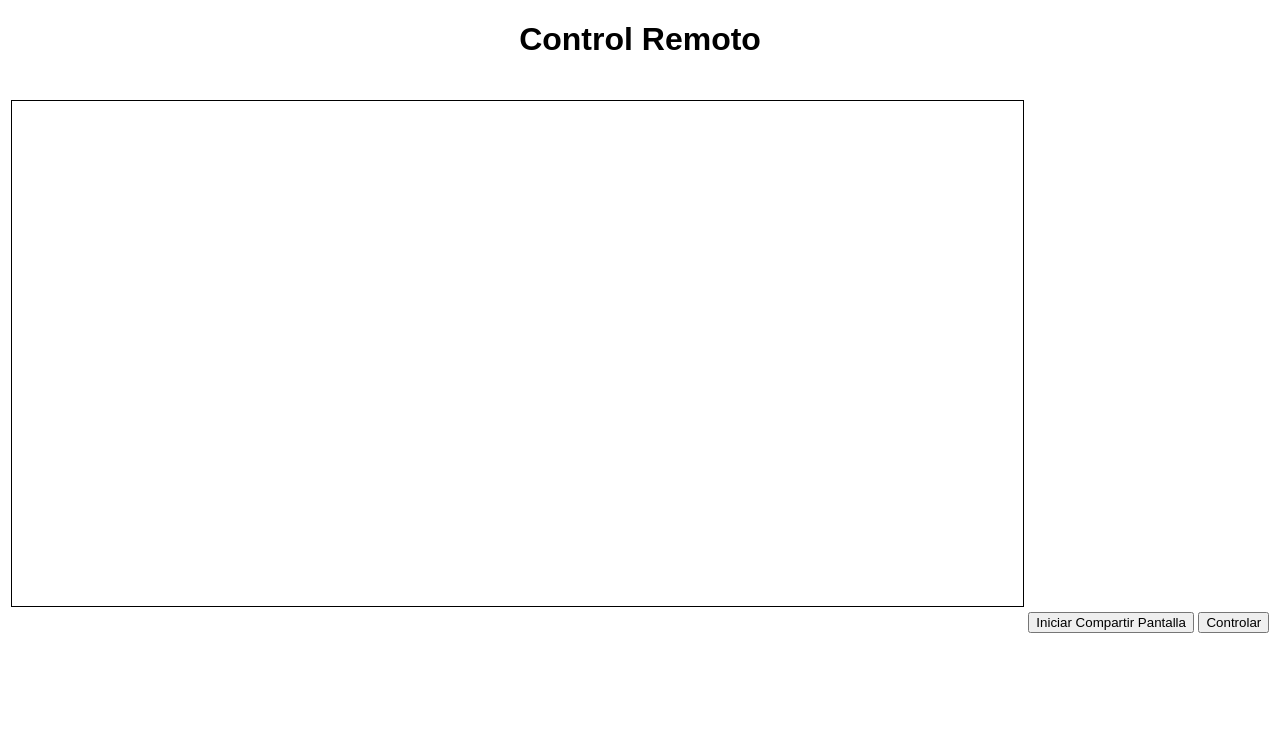
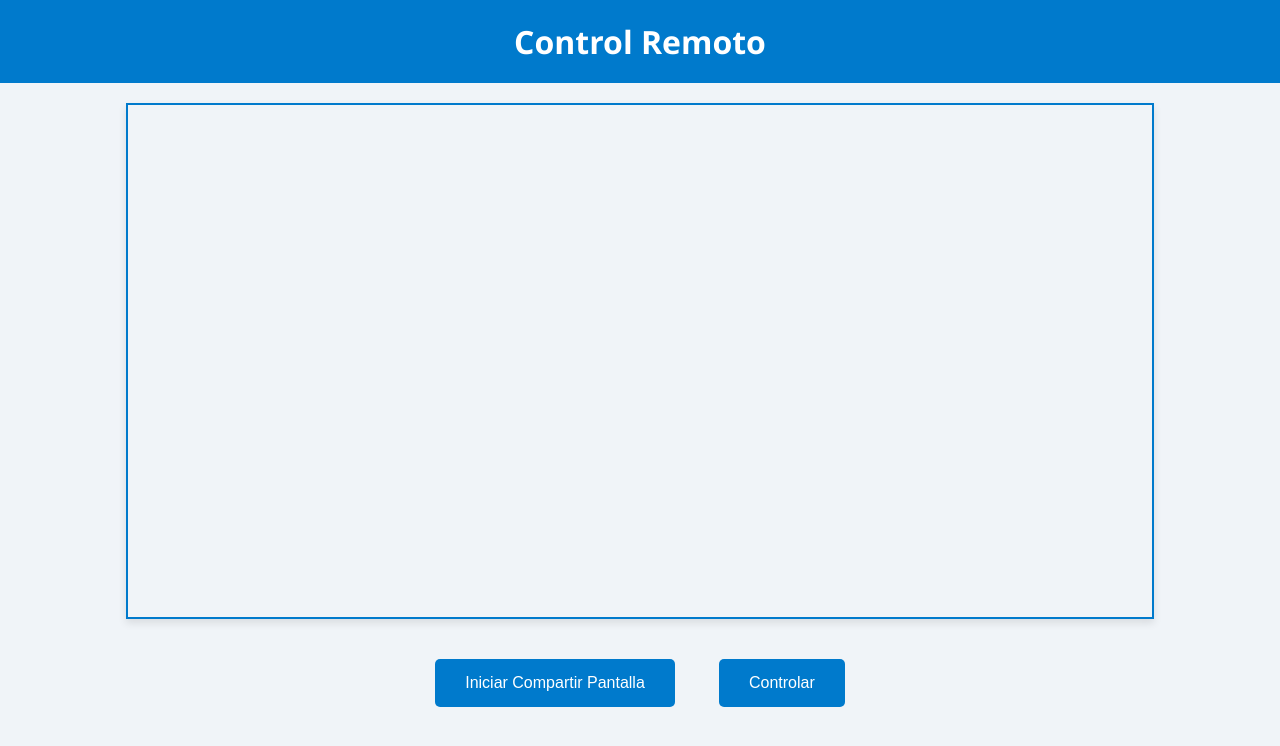
Before and after one commit to Mds1gnal2/chatjs, a website: page public/index.html in a window 1280 px wide. Drawn offline with nearby package versions, Linux system fonts and the light colour scheme; no server answers.

Commit message:
Update index.html

```diff
--- a/public/index.html
+++ b/public/index.html
@@ -5,8 +5,41 @@
     <meta name="viewport" content="width=device-width, initial-scale=1.0">
     <title>Control Remoto</title>
     <style>
-        body { font-family: Arial, sans-serif; text-align: center; }
-        video { width: 80%; margin: 20px auto; border: 1px solid black; }
+        body {
+            font-family: 'Segoe UI', Tahoma, Geneva, Verdana, sans-serif;
+            background-color: #f0f4f8;
+            color: #333;
+            text-align: center;
+            margin: 0;
+            padding: 0;
+        }
+        h1 {
+            background-color: #007acc;
+            color: white;
+            padding: 20px;
+            margin: 0;
+        }
+        video {
+            border: 2px solid #007acc;
+            width: 80%;
+            margin: 20px auto;
+            display: block;
+            box-shadow: 0 4px 8px rgba(0, 0, 0, 0.1);
+        }
+        button {
+            background-color: #007acc;
+            color: white;
+            border: none;
+            padding: 15px 30px;
+            margin: 20px;
+            cursor: pointer;
+            font-size: 16px;
+            border-radius: 5px;
+            transition: background-color 0.3s;
+        }
+        button:hover {
+            background-color: #005fa3;
+        }
     </style>
 </head>
 <body>
@@ -14,7 +47,7 @@
     <video id="video" autoplay playsinline></video>
     <button id="startButton">Iniciar Compartir Pantalla</button>
     <button id="controlButton">Controlar</button>
-    <script src="https://cdn.socket.io/4.1.3/socket.io.min.js"></script>
+    <script src="https://cdn.socket.io/4.0.0/socket.io.min.js"></script>
     <script>
         const socket = io();
         const startButton = document.getElementById('startButton');
```
